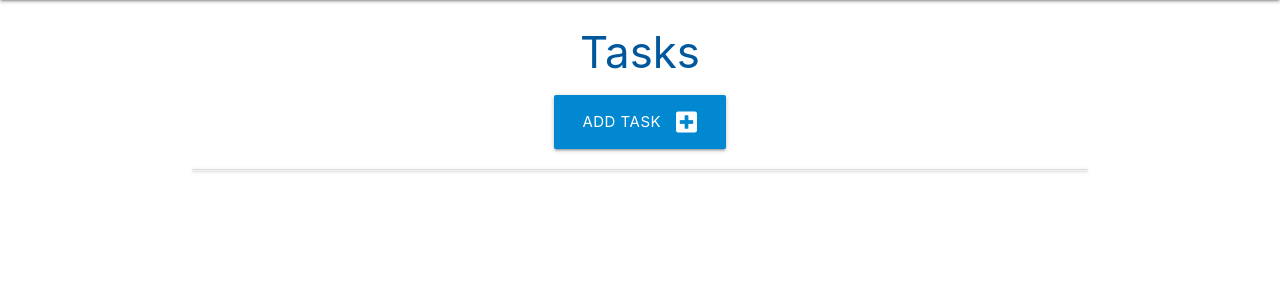
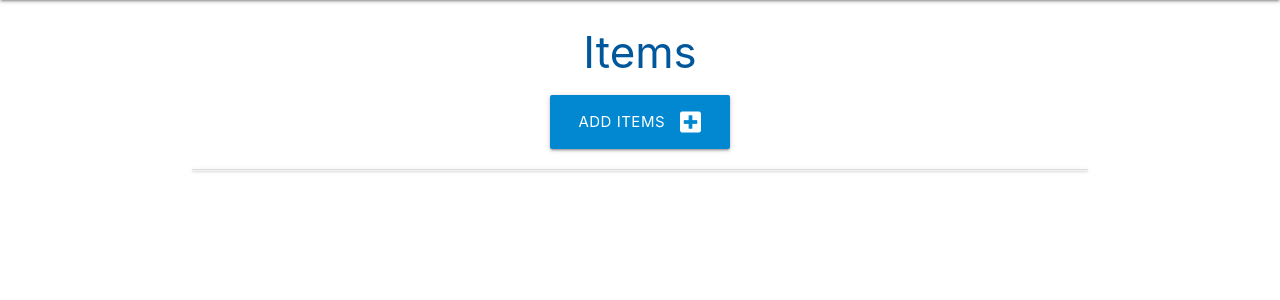
Before and after one commit to Sniffy2019/Hardware-store, a Flask app: page / in a window 1280 px wide. Shown: the part 64-364 px from the top of the page. Run offline with Flask 3, Linux system fonts and the light colour scheme; data that the repository does not hold is empty.

Commit message:
changes to everything

```diff
--- a/taskmanager/__init__.py
+++ b/hardware/__init__.py
@@ -21,4 +21,4 @@ db = SQLAlchemy(app)
 
 app.app_context().push()
 
-from taskmanager import routes  # noqa
+from hardware import routes  # noqa
--- a/taskmanager/routes.py
+++ b/hardware/routes.py
@@ -1,12 +1,12 @@
 from flask import render_template, request, redirect, url_for
-from taskmanager import app, db
-from taskmanager.table import Category, Task
+from hardware import app, db
+from hardware.table import Category, Task
 
 
 @app.route("/")
 def home():
     tasks = list(Task.query.order_by(Task.id).all())
-    return render_template("task.html", tasks=tasks)
+    return render_template("shop.html", tasks=tasks)
 
 
 @app.route("/categories")
@@ -43,13 +43,13 @@ def delete_category(category_id):
     return redirect(url_for("categories"))
 
 
-@app.route("/add_task", methods=["GET", "POST"])
-def add_task():
+@app.route("/add_item", methods=["GET", "POST"])
+def add_item():
     categories = list(Category.query.order_by(Category.category_name).all())
     if request.method == "POST":
         task = Task(
-            task_name=request.form.get("task_name"),
-            task_description=request.form.get("task_description"),
+            task_name=request.form.get("item_name"),
+            task_description=request.form.get("item_description"),
             is_urgent=bool(True if request.form.get("is_urgent") else False),
             due_date=request.form.get("due_date"),
             category_id=request.form.get("category_id")
@@ -57,11 +57,11 @@ def add_task():
         db.session.add(task)
         db.session.commit()
         return redirect(url_for("home"))
-    return render_template("add_task.html", categories=categories)
+    return render_template("add_item.html", categories=categories)
 
 
-@app.route("/edit_task/<int:task_id>", methods=["GET", "POST"])
-def edit_task(task_id):
+@app.route("/edit_item/<int:task_id>", methods=["GET", "POST"])
+def edit_item(task_id):
     task = Task.query.get_or_404(task_id)
     categories = list(Category.query.order_by(Category.category_name).all())
     if request.method == "POST":
@@ -74,8 +74,8 @@ def edit_task(task_id):
     return render_template("edit_task.html", task=task, categories=categories)
 
 
-@app.route("/delete_task/<int:task_id>")
-def delete_task(task_id):
+@app.route("/delete_item/<int:task_id>")
+def delete_item(task_id):
     task = Task.query.get_or_404(task_id)
     db.session.delete(task)
     db.session.commit()
--- a/taskmanager/templates/edit_task.html
+++ b/hardware/templates/edit_item.html
@@ -5,7 +5,7 @@
 
 <div class="row">
     <div class="col s12 center-align">
-        <a href="{{ url_for('add_task') }}" class="btn-large light-blue darken-2">
+        <a href="{{ url_for('add_item') }}" class="btn-large light-blue darken-2">
             Add Task <i class="fas fa-plus-square right"></i>
         </a>
     </div>
@@ -25,8 +25,8 @@
             <strong>{{ task.category }}</strong>
             <p>{{ task.task_description }}</p>
             <p>
-                <a href="{{ url_for('edit_task', task_id=task.id) }}" class="btn green accent-4">Edit</a>
-                <a href="{{ url_for('delete_task', task_id=task.id) }}" class="btn red">Delete</a>
+                <a href="{{ url_for('edit_item', task_id=task.id) }}" class="btn green accent-4">Edit</a>
+                <a href="{{ url_for('delete_item', task_id=task.id) }}" class="btn red">Delete</a>
             </p>
         </div>
     </li>
--- a/taskmanager/templates/task.html
+++ b/hardware/templates/shop.html
@@ -1,12 +1,12 @@
 {% extends "base.html" %}
 {% block content %}
 
-<h3 class="light-blue-text text-darken-4 center-align">Tasks</h3>
+<h3 class="light-blue-text text-darken-4 center-align">Items</h3>
 
 <div class="row">
     <div class="col s12 center-align">
-        <a href="{{ url_for('add_task') }}" class="btn-large light-blue darken-2">
-            Add Task <i class="fas fa-plus-square right"></i>
+        <a href="{{ url_for('add_Items') }}" class="btn-large light-blue darken-2">
+            Add Items <i class="fas fa-plus-square right"></i>
         </a>
     </div>
 </div>
@@ -25,8 +25,8 @@
             <strong>{{ task.category }}</strong>
             <p>{{ task.task_description }}</p>
             <p>
-                <a href="{{ url_for('edit_task', task_id=task.id) }}" class="btn green accent-4">Edit</a>
-                <a href="{{ url_for('delete_task', task_id=task.id) }}" class="btn red">Delete</a>
+                <a href="{{ url_for('edit_item', task_id=task.id) }}" class="btn green accent-4">Edit</a>
+                <a href="{{ url_for('delete_item', task_id=task.id) }}" class="btn red">Delete</a>
             </p>
         </div>
     </li>
--- a/run.py
+++ b/run.py
@@ -1,5 +1,5 @@
 import os
-from taskmanager import app
+from hardware import app
 
 
 
```
Also changed, not shown: hardware/templates/add_item.html (renamed from taskmanager/templates/add_task.html, +5 -5 lines), hardware/static/css/style.css (renamed from taskmanager/static/css/style.css), hardware/static/js/script.js (renamed from taskmanager/static/js/script.js), hardware/table.py (renamed from taskmanager/table.py), hardware/templates/add_category.html (renamed from taskmanager/templates/add_category.html), hardware/templates/base.html (renamed from taskmanager/templates/base.html), hardware/templates/categories.html (renamed from taskmanager/templates/categories.html).
